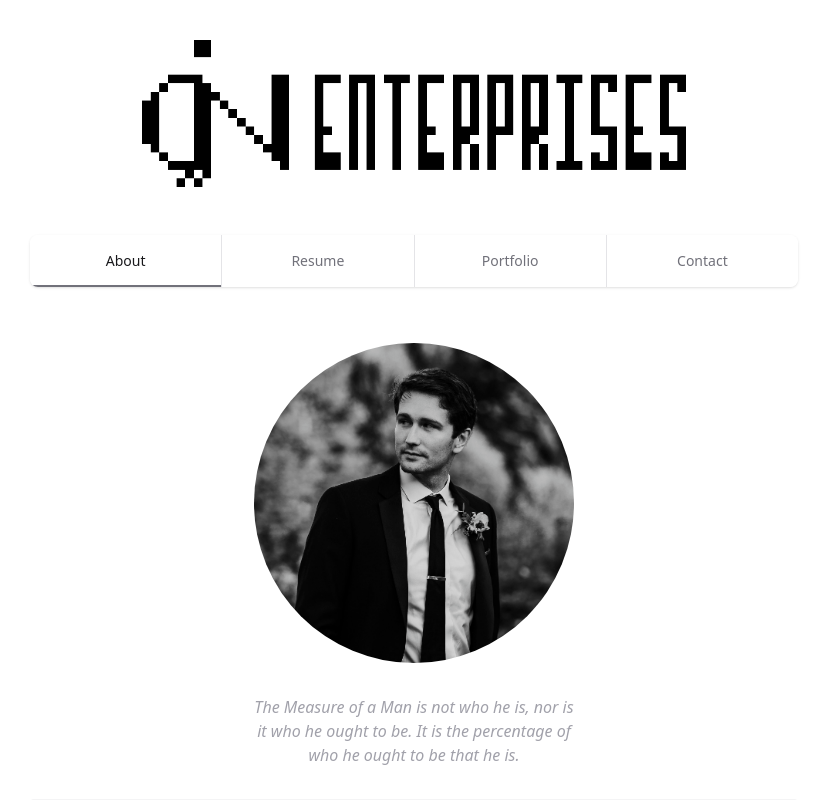
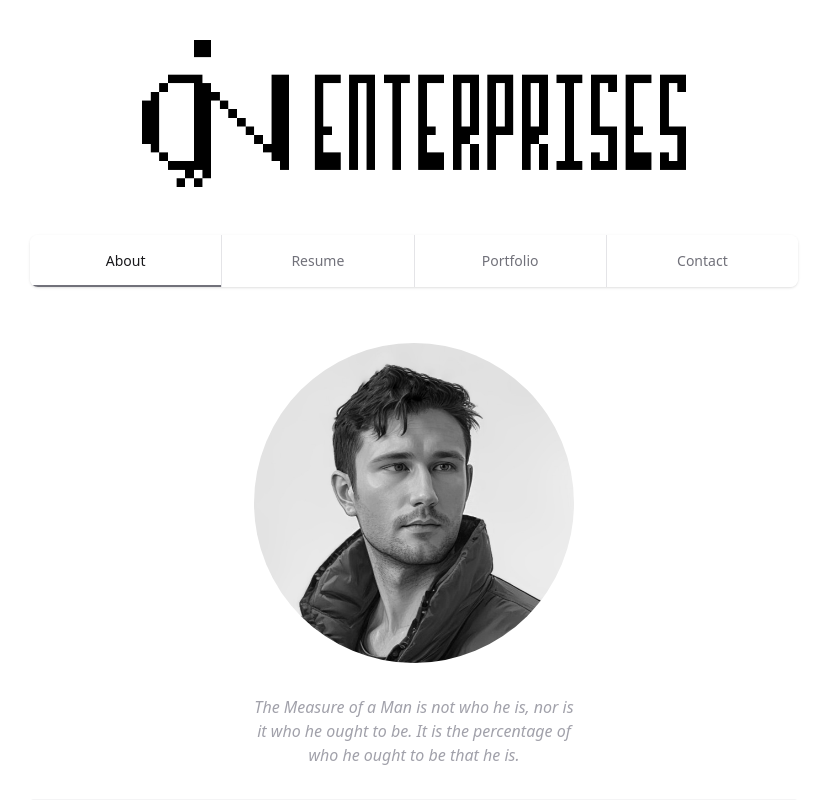
Before and after one commit to demostheneslld/njclement-nextjs, a Next.js app: page / in a window 1280 px wide. Shown: the top 800 px of the page, without its empty margins (226-1053 px from the left). Built offline with nearby package versions, Linux system fonts and the light colour scheme.

Commit message:
new prof pic

```diff
--- a/pages/index.tsx
+++ b/pages/index.tsx
@@ -25,7 +25,7 @@ export default function Home(props) {
       </Head>
       <div className='flex flex-col items-center gap-y-6'>
         <div className='max-w-3xl w-full rounded flex flex-col gap-y-8'>
-          <img alt='Profile Image' className='max-w-xs w-full rounded-full m-auto' src='/profile.png' />
+          <img alt='Profile Image' className='max-w-xs w-full rounded-full m-auto filter grayscale hover:filter-none transition-all duration-500' src='/profile.jpeg' />
           <div className='max-w-sm w-full text-gray-400 px-8 italic text-center m-auto'>The Measure of a Man is not who he is, nor is it who he ought to be. It is the percentage of who he ought to be that he is.</div>
           <div className='bg-gray-100 text-gray-600 w-full p-2 text-center rounded flex flex-col gap-2'>
             <div className='text-4xl'>Nathaniel J. Clement</div>
```
Also changed, not shown: public/profile.jpeg (added), public/profile.png (deleted).
